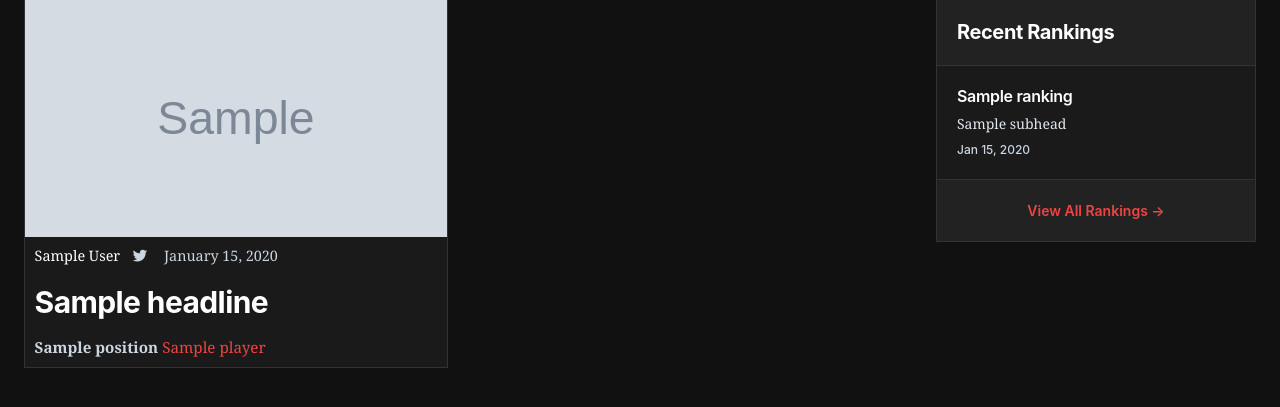
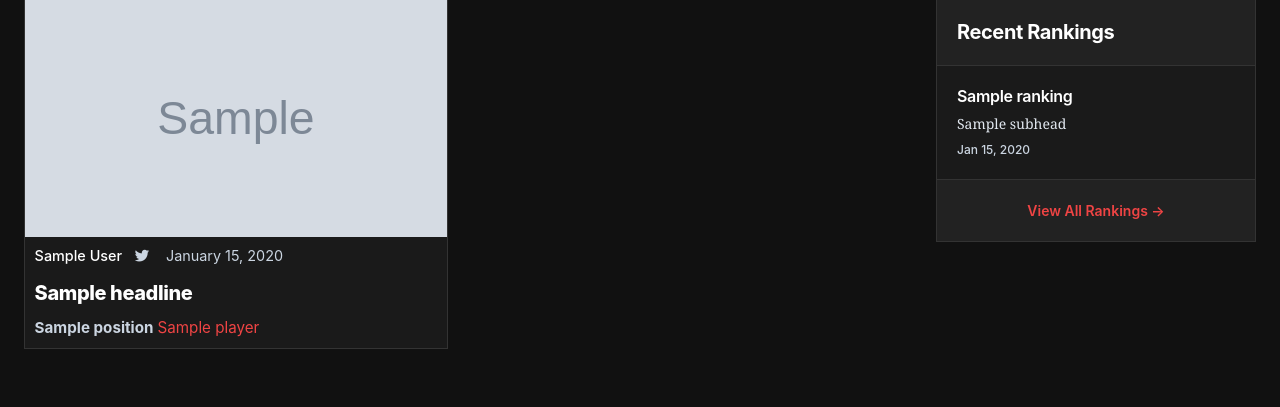
Before and after one commit to jeremyjbowers/over_slot, a Django app: template overslot/templates/articles_list.html in a window 1280 px wide. Shown: the part 105-512 px from the top of the page. Run offline with Django 3.2, Linux system fonts and the light colour scheme; the template is opened without the code that fills it: most values are stand-ins (such as "Sample title", 1, 10 or a date in 2020); grey boxes marked "Sample" are stand-in pictures; parts of the project's set-up code (start-up, migrations or seed data) failed here and were passed over.

Commit message:
fix serif / sans serif issue

```diff
--- a/overslot/templates/articles_list.html
+++ b/overslot/templates/articles_list.html
@@ -29,7 +29,7 @@
 .article-card { display: flex; flex-direction: column; border: 1px solid var(--dark-border); background: var(--dark-surface); overflow: hidden; }
 .article-media { position: relative; width: 100%; padding-top: 56.25%; background: var(--dark-bg); }
 .article-media img { position: absolute; inset: 0; width: 100%; height: 100%; object-fit: cover; }
-.article-body { padding: 0.4rem 0.6rem 0.5rem; display: flex; flex-direction: column; gap: 0.25rem; }
+.article-card-body { padding: 0.4rem 0.6rem 0.5rem; display: flex; flex-direction: column; gap: 0.25rem; }
 
 .article-meta {
     display: flex;
@@ -77,8 +77,8 @@
 /* Slight emphasis for author names without relying on color */
 .article-meta .has-text-weight-medium { font-weight: 700; }
 
-/* Tighten default heading margins inherited from base for list cards */
-.article-body h2 { margin-top: 0.3em; margin-bottom: 0.3em; }
+/* Tighten default heading margins for list cards */
+.article-card-body h2 { margin-top: 0.3em; margin-bottom: 0.3em; }
 
 .article-subhead { display: none; }
 
@@ -125,7 +125,7 @@
             <img src="{{ article.featured_image.url }}" alt="{{ article.headline }}">
         </a>
         {% endif %}
-        <div class="article-body">
+        <div class="article-card-body">
         <div class="article-meta">
             {% if article.authors.all %}
             <span class="icon-text has-text-info">
```
